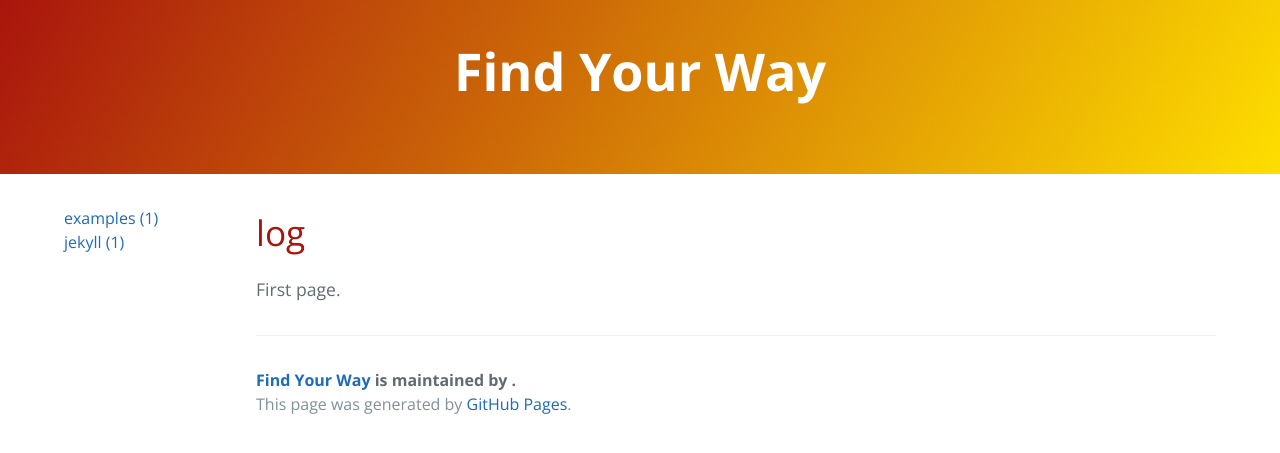
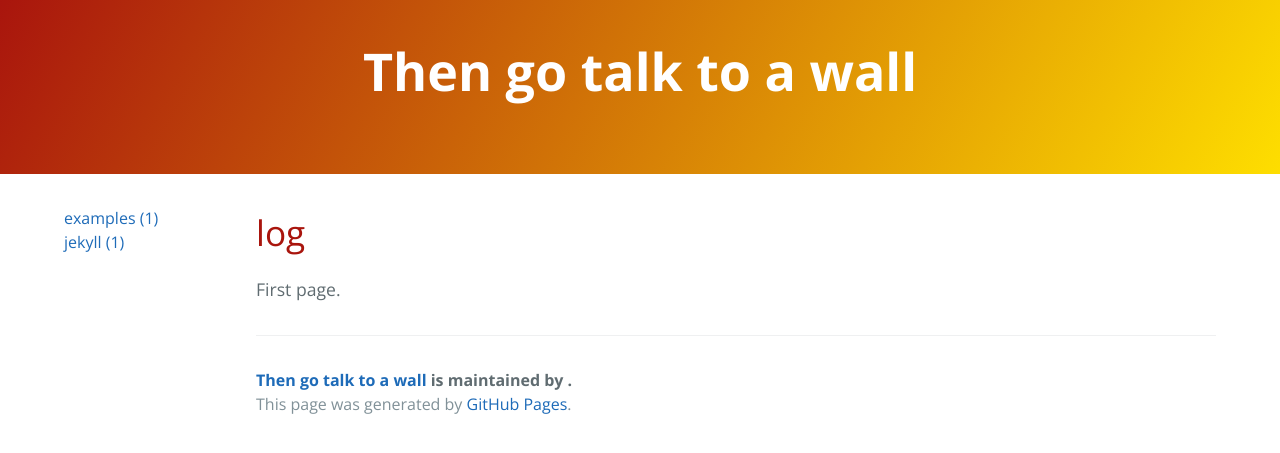
Before and after one commit to yo1000/blog.yo1000.com, a Jekyll site: the page built from README.md, in a window 1280 px wide. Shown: the top 453 px of the page. Built offline with Jekyll 4.4.1, drawn with Linux system fonts in a browser that asks for light colours; our own code applies the rules of GitHub Pages for plain Markdown files.

Commit message:
Update _config.yml

```diff
--- a/_config.yml
+++ b/_config.yml
@@ -1,5 +1,5 @@
 # Setup
-title: Find Your Way
+title: Then go talk to a wall
 baseurl: ""
 paginate: 1
 locale: "ja"
@@ -7,6 +7,6 @@ locale: "ja"
 # theme: jekyll-theme-cayman
 
 # About/contact
-author:
+author: yo1000 | YO!CHI KIKUCHI
 name: yo1000 | YO!CHI KIKUCHI
 url: http://blog.yo1000.com
```
